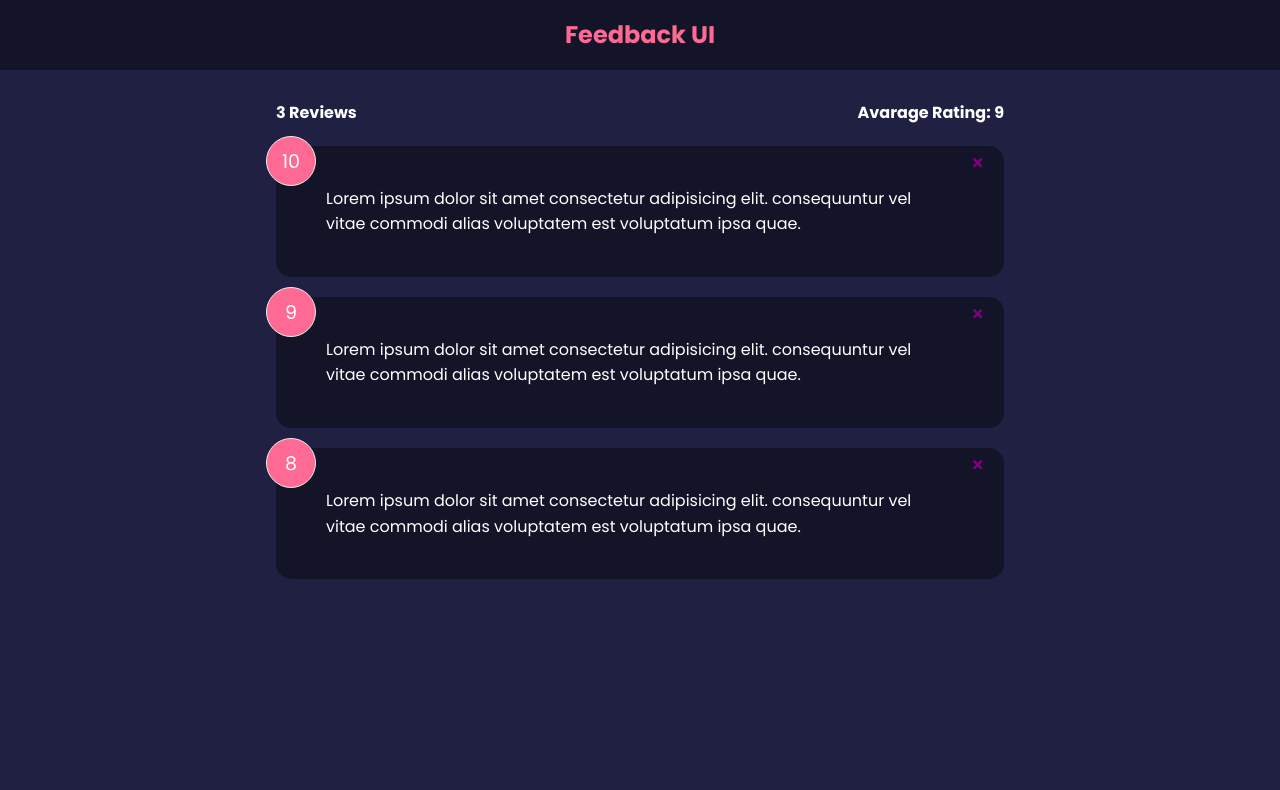
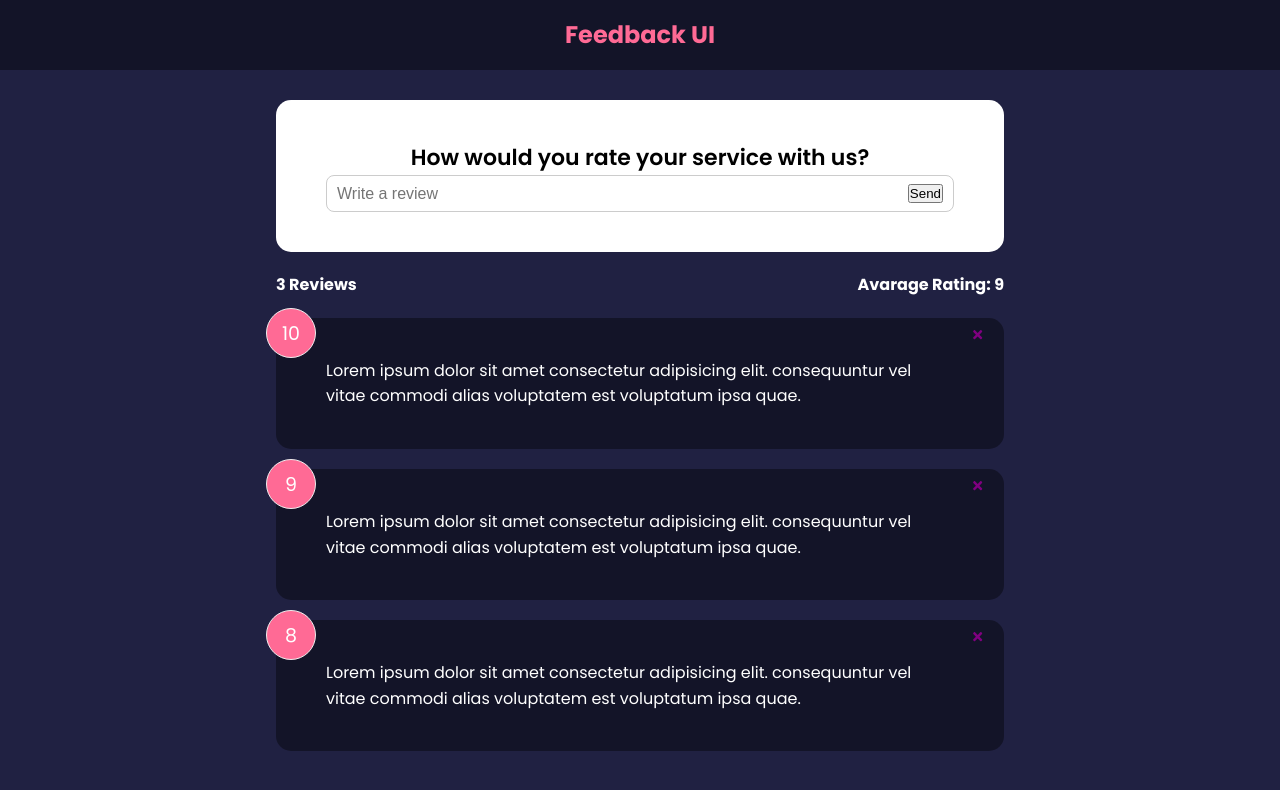
Before and after one commit to Lisaag/feedback-app, a React (Create React App) app: page / in a window 1280 px wide. Shown: the top 790 px of the page. Built offline with nearby package versions, Linux system fonts and the light colour scheme.

Commit message:
created basics of review write functionality

```diff
--- a/src/App.js
+++ b/src/App.js
@@ -3,6 +3,7 @@
 import FeedbackData from './data/FeedbackData'
 import FeedbackList from './components/FeedbackList'
 import FeedbackStats from './components/FeedbackStats'
+import FeedbackForm from './components/FeedbackForm'
 
 function App() {
 	const [feedback, setFeedback] = useState(FeedbackData)
@@ -17,6 +18,7 @@
 		<>
 			<Header></Header>
 			<div className='container'>
+				<FeedbackForm />
 				<FeedbackStats feedback={feedback} />
 				<FeedbackList
 					feedback={feedback}
--- /dev/null
+++ b/src/components/FeedbackForm.jsx
@@ -0,0 +1,30 @@
+import { useState } from 'react'
+import Card from './shared/Card'
+
+function FeedbackForm() {
+	const [text, setText] = useState('')
+
+	const handleTextChange = (e) => {
+		setText(e.target.value)
+	}
+
+	return (
+		<Card>
+			<form>
+				<h2>How would you rate your service with us?</h2>
+				{/* @todo- rating select component */}
+				<div className='input-group'>
+					<input
+						onChange={handleTextChange}
+						type='text'
+						placeholder='Write a review'
+						value={text}
+					></input>
+					<button type='submit'>Send</button>
+				</div>
+			</form>
+		</Card>
+	)
+}
+
+export default FeedbackForm
```
